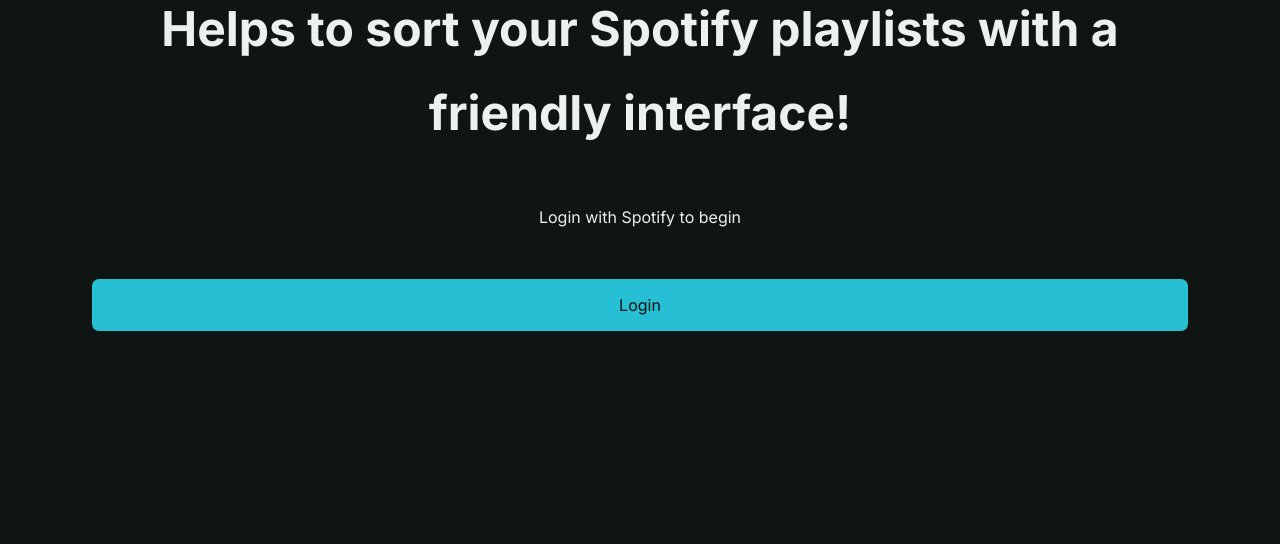
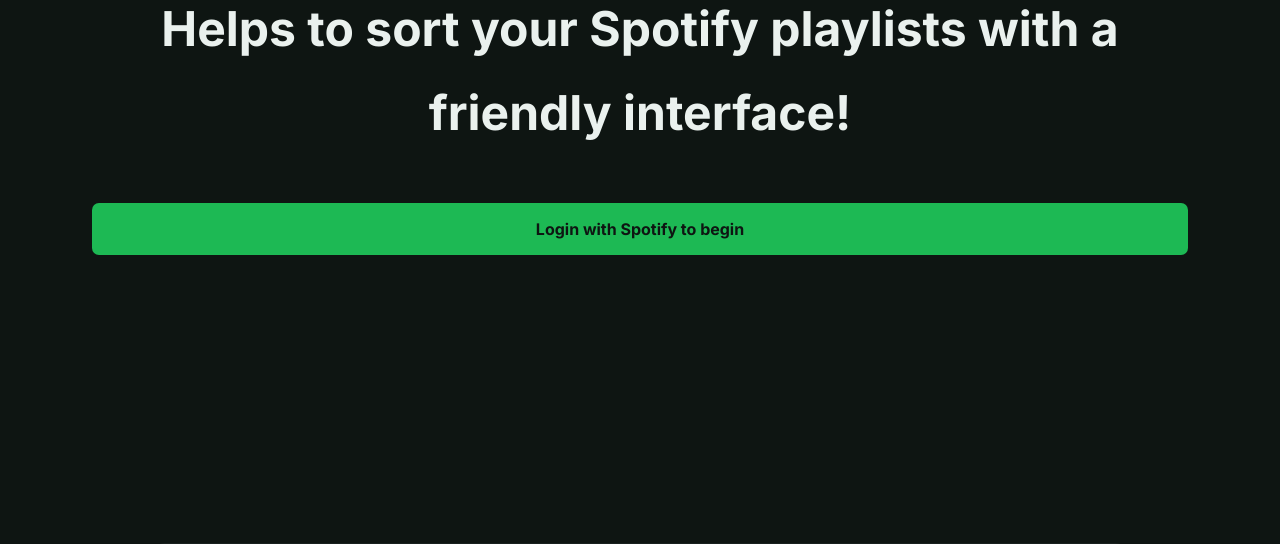
Before and after one commit to Harvelon365/Harvelon365.github.io, a PHP site: page /playlist-sorter-login.html in a window 1280 px wide. Shown: the part 461-1005 px from the top of the page. Run offline with PHP 8.4, Linux system fonts and the light colour scheme.

Commit message:
Created login page with redirect

```diff
--- a/css/styles.css
+++ b/css/styles.css
@@ -326,3 +326,9 @@
 {
     background-color: indianred;
 }
+
+#spotify-login-button
+{
+    background-color: #1db954;
+    font-weight: bold;
+}
--- a/js/playlist-sorter-login.js
+++ b/js/playlist-sorter-login.js
@@ -0,0 +1,10 @@
+const SPOTIFY_AUTH_ENDPOINT = "https://accounts.spotify.com/authorize";
+const CLIENT_ID = "4c66a889b8ab44f9adac166cef78e3c9";
+const REDIRECT_URI = "http://127.0.0.1:5500/playlist-sorter.html";
+const SCOPES = ["playlist-read-private", "playlist-modify-private", "playlist-modify-public", "user-read-recently-played"];
+const JOINED_SCOPES = SCOPES.join("%20");
+
+const LOGIN_BUTTON = document.getElementById("spotify-login-button");
+LOGIN_BUTTON.addEventListener("click", () => {
+    window.location = `${SPOTIFY_AUTH_ENDPOINT}?client_id=${CLIENT_ID}&redirect_uri=${REDIRECT_URI}&scope=${JOINED_SCOPES}&response_type=token&show_dialog=true`;
+});
--- a/playlist-sorter-login.html
+++ b/playlist-sorter-login.html
@@ -14,8 +14,7 @@
         <div class="hero">
             <h1 class="color-effect">Playlist Sorter</h1>
             <h2>Helps to sort your Spotify playlists with a friendly interface!</h2>
-            <p>Login with Spotify to begin</p>
-            <button type="button" id="login-button" class="main-button">Login</button>
+            <button type="button" id="spotify-login-button" class="main-button">Login with Spotify to begin</button>
         </div>
         <footer>
             <div id="footer-left">
```
